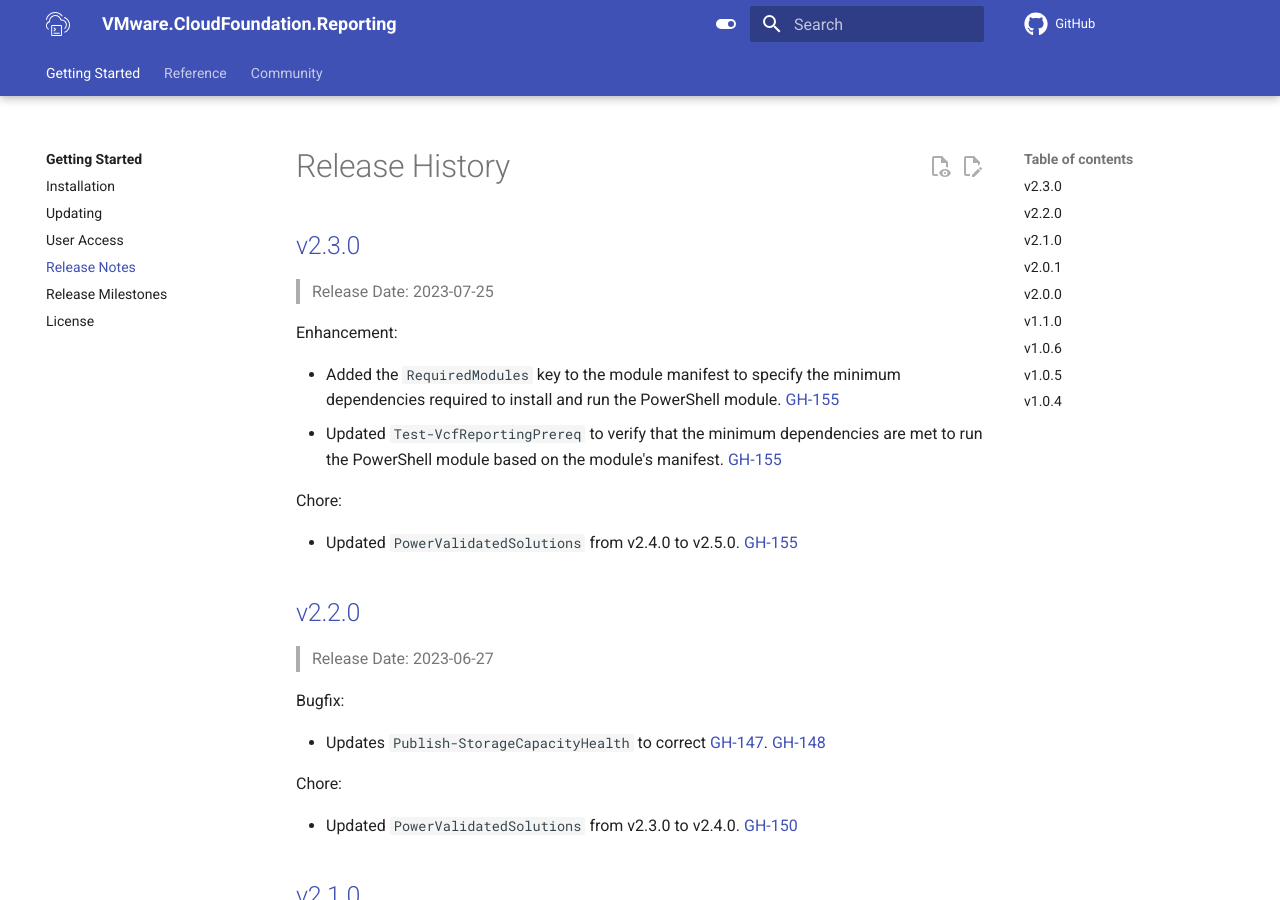
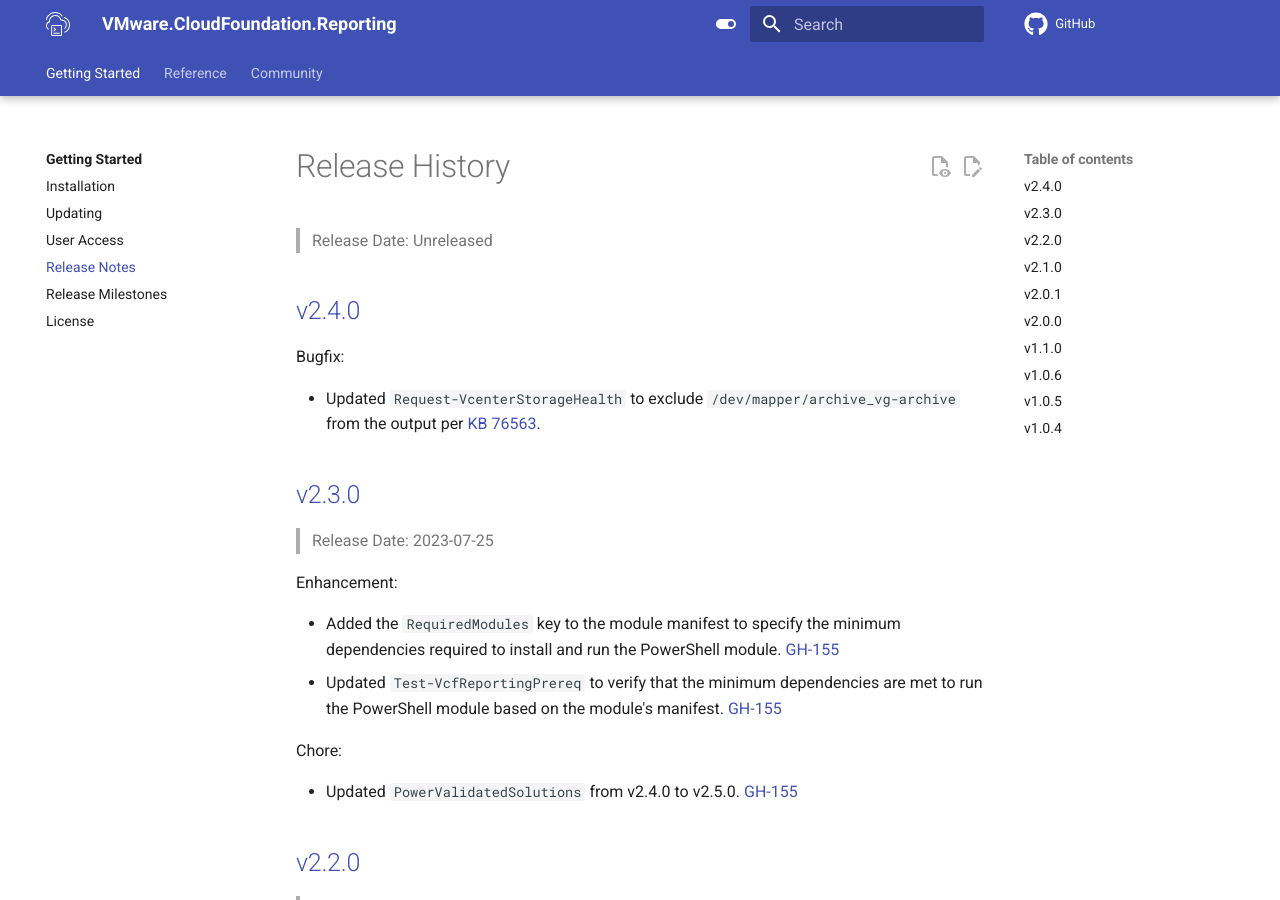
Before and after one commit to vmware/powershell-module-for-vmware-cloud-foundation-reporting, an MkDocs documentation site: the page built from docs/release-notes.md, in a window 1280 px wide and 900 px high. Built offline with MkDocs 1.6.1 and Material for MkDocs 9.7.7, drawn with Linux system fonts in a browser that asks for light colours; comment, search, counter and statistics services are not loaded; the version menu is left out.

Commit message:
fix: exclude `/dev/mapper/archive_vg-archive` output
- Updated `Request-VcenterStorageHealth` to exclude `/dev/mapper/archive_vg-archive` from the output per KB 76563.
- Corrected Example 1 for `Request-VcenterStorageHealth`.
- Updated "Out-NULL" to "Out-Null", where applicable.
- Updated `CHANGELOG.md`
- Updated module version and build to 2.4.0.1000.

Ref: #165

Signed-off-by: Ryan Johnson <johnsonryan@vmware.com>

```diff
--- a/CHANGELOG.md
+++ b/CHANGELOG.md
@@ -1,4 +1,13 @@
 # Release History
+
+> Release Date: Unreleased
+
+## [v2.4.0](https://github.com/vmware/powershell-module-for-vmware-cloud-foundation-reporting/releases/tag/v2.4.0)
+
+Bugfix:
+
+- Updated `Request-VcenterStorageHealth` to exclude `/dev/mapper/archive_vg-archive` from the output per [KB 76563](https://kb.vmware.com/s/article/76563).
+
 
 ## [v2.3.0](https://github.com/vmware/powershell-module-for-vmware-cloud-foundation-reporting/releases/tag/v2.3.0)
 
```
Also changed, not shown: docs/documentation/functions/Request-VcenterStorageHealth.md (+1 -1 lines), 2 other files.
